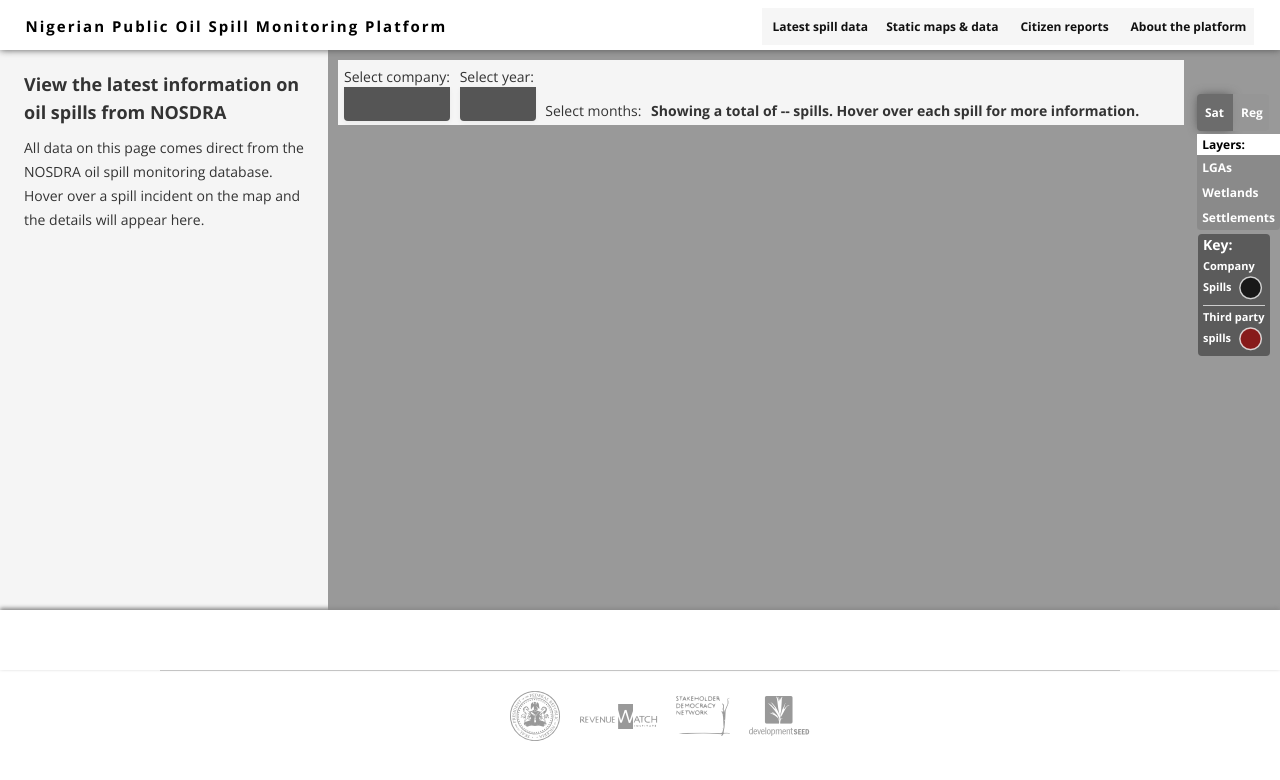
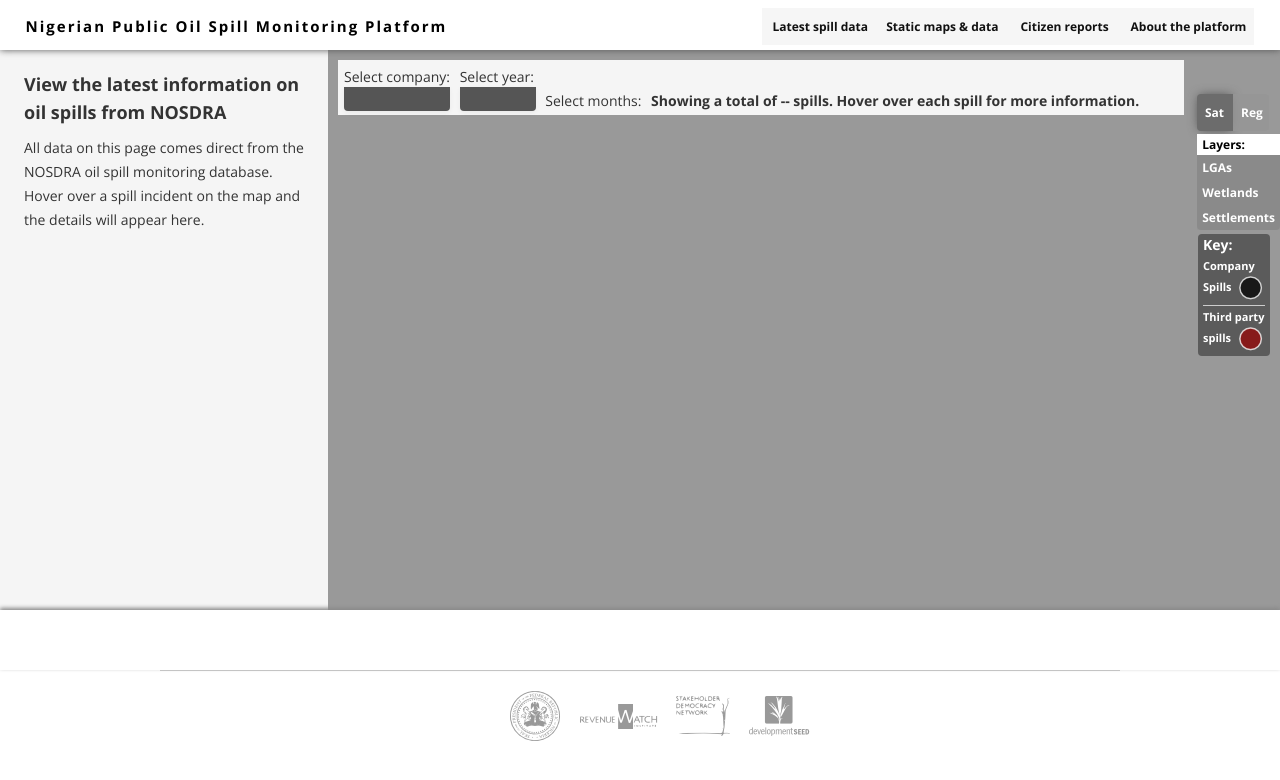
Before and after one commit to sdn4nigeria/monitoring-platform, a Jekyll site: the page built from index.html, in a window 1280 px wide. Shown: the top 780 px of the page. Built offline with Jekyll 4.4.1, drawn with Linux system fonts in a browser that asks for light colours; nearby versions of some CDN libraries; some web fonts are replaced; library files that are not in the unit come from our copies; Markdown is read by kramdown in place of the engine named in the settings.

Commit message:
Update style.css

```diff
--- a/_includes/css/style.css
+++ b/_includes/css/style.css
@@ -145,7 +145,7 @@
     display: block;
     background: #555;
     position: relative;
-    height: 34px; line-height: 34px;
+    height: 24px; line-height: 24px;
     -moz-box-shadow: 0 2px 5px rgba(0, 0, 0, 0.05);
     box-shadow: 0 2px 5px rgba(0, 0, 0, 0.05);
     /*border: 1px solid #333;*/
```
